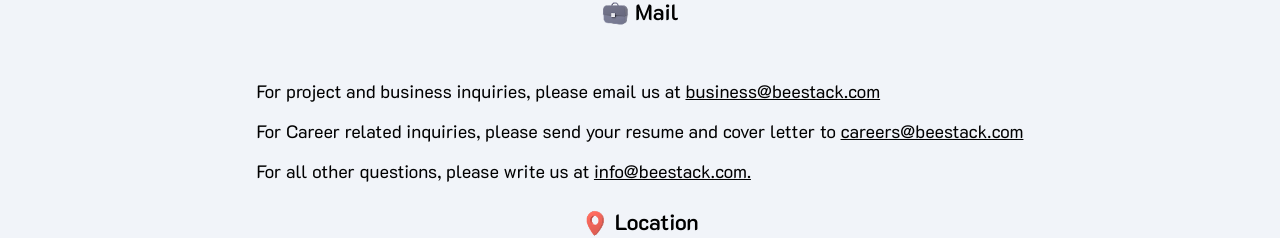
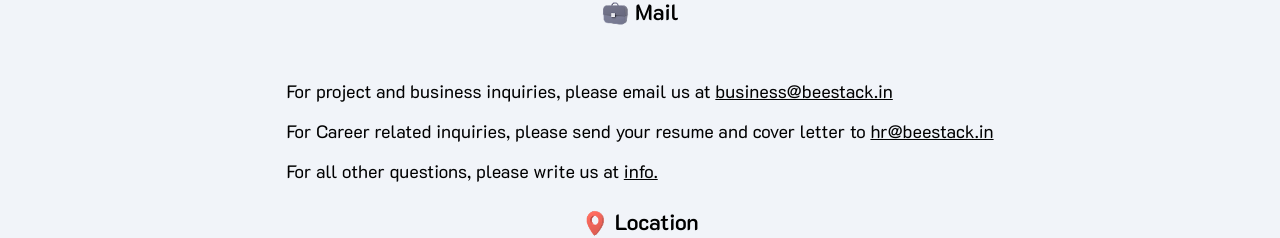
Before and after one commit to GajananPalepwad/BeeStack, a React (Vite) app: page /contact-us in a window 1280 px wide. Shown: the part 151-389 px from the top of the page. Built offline with nearby package versions, Linux system fonts and the light colour scheme; a web font is replaced by a local one.

Commit message:
beestack.in

```diff
--- a/src/components/Form.jsx
+++ b/src/components/Form.jsx
@@ -2,7 +2,7 @@
 import { useForm } from "react-hook-form";
 import "./Form.css";
 
-const CONTACT_EMAIL = "contact@beestack.com";
+const CONTACT_EMAIL = "contact@beestack.in";
 
 export default function Form() {
   const {
--- a/src/pages/ContactUs.jsx
+++ b/src/pages/ContactUs.jsx
@@ -21,15 +21,15 @@
         <ul>
           <li>
             For project and business inquiries, please email us at{" "}
-            <u>business@beestack.com</u>
+            <u>business@beestack.in</u>
           </li>
           <li>
             For Career related inquiries, please send your resume and cover
-            letter to <u>careers@beestack.com</u>
+            letter to <u>hr@beestack.in</u>
           </li>
           <li>
             For all other questions, please write us at{" "}
-            <u>info@beestack.com.</u>
+            <u>info.</u>
           </li>
         </ul>
       </div>
--- a/src/pages/CurrentOpenings.jsx
+++ b/src/pages/CurrentOpenings.jsx
@@ -51,7 +51,7 @@
           </div>
           <div className="section">
             <p>If you’re experienced in creating and shipping high-performance applications — mobile or web — we’d love to hear from you.<br/>
-            📩 How to Apply:<br/>Send your resume to <u><a href="careers@beestack.com">careers@beestack.com</a></u></p>
+            📩 How to Apply:<br/>Send your resume to <u><a href="hr@beestack.in">hr@beestack.in</a></u></p>
           </div>
         </main>
       </div>
```
